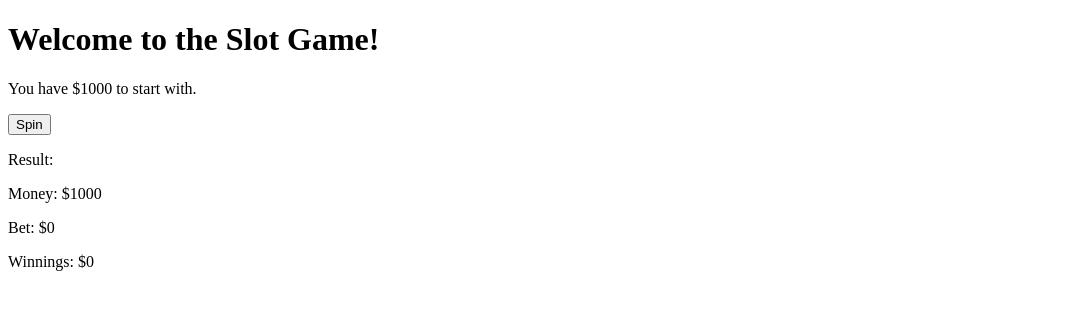
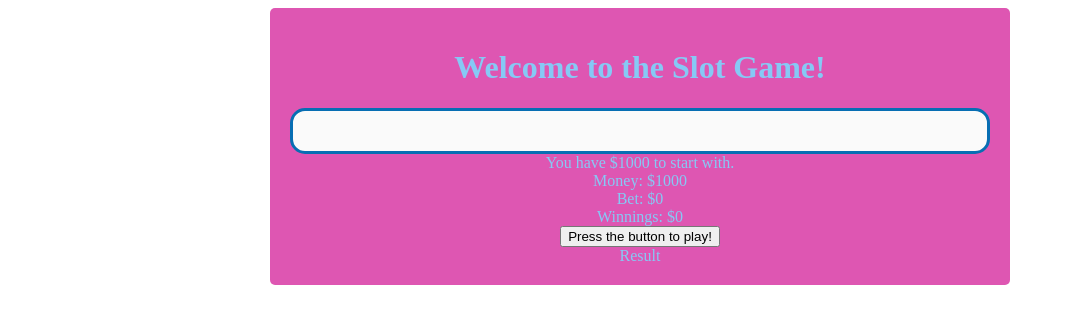
Before and after one commit to scaev/Slot-Machine, a plain HTML site: page index.html in a window 1280 px wide. Shown: the whole page, without its empty margins (0-1065 px from the left). Drawn offline with Linux system fonts and the light colour scheme.

Commit message:
Update 1.0.1 - Edit HTML,CSS and define variables

```diff
--- a/app.js
+++ b/app.js
@@ -0,0 +1,7 @@
+let reels = ["", "", ""], // array to hold the symbols for each reel
+  symbols = ["🍌", "🍕", "🍾"], // array to hold the possible symbols
+  playerMoney = 1000, // starting money for the player
+  playerBet = 0, // current bet for the player
+  winnings = 0, // current winnings for the player
+  jackpot = 5000, // current jackpot amount
+  spinResult; // result of the current spin
--- a/index.html
+++ b/index.html
@@ -5,21 +5,25 @@
     <meta http-equiv="X-UA-Compatible" content="IE=edge" />
     <meta name="viewport" content="width=device-width, initial-scale=1.0" />
     <script defer src="app.js"></script>
-    <link rel="stylesheet" href="style.css">
+    <link rel="stylesheet" href="style.css" />
     <title>Slot Machine</title>
   </head>
   <body>
-    <h1>Welcome to the Slot Game!</h1>
-    <p>You have $1000 to start with.</p>
-    <div id="reels">
-      <div id="reel1"></div>
-      <div id="reel2"></div>
-      <div id="reel3"></div>
+    <div id="slot-machine">
+      <h1 id="title">Welcome to the Slot Game!</h1>
+      <section id="reels">
+        <div id="reel1" class="icons"></div>
+        <div id="reel2" class="icons"></div>
+        <div id="reel3" class="icons"></div>
+      </section>
+      <section id="moneyBar">
+        <div>You have $1000 to start with.</div>
+        <div id="money">Money: $1000</div>
+        <div id="bet">Bet: $0</div>
+        <div id="winnings">Winnings: $0</div>
+      </section>
+      <button id="spinButton">Press the button to play!</button>
+      <div id="result">Result</div>
     </div>
-    <button id="spinButton">Spin</button>
-    <p id="result">Result:</p>
-    <p id="money">Money: $1000</p>
-    <p id="bet">Bet: $0</p>
-    <p id="winnings">Winnings: $0</p>
   </body>
 </html>
--- a/style.css
+++ b/style.css
@@ -0,0 +1,20 @@
+#slot-machine {
+  background-color: #de56b2;
+  margin-top: 30px;
+  padding: 20px;
+  width: 700px;
+  margin: auto;
+  text-align: center;
+  border-radius: 5px;
+  color: #86c9f5;
+}
+
+section#reels {
+  display: flex;
+  justify-content: space-around;
+  border-radius: 15px;
+  background-color: #fafafa;
+  padding: 20px;
+  border: solid;
+  border-color: #076eb3;
+}
```
